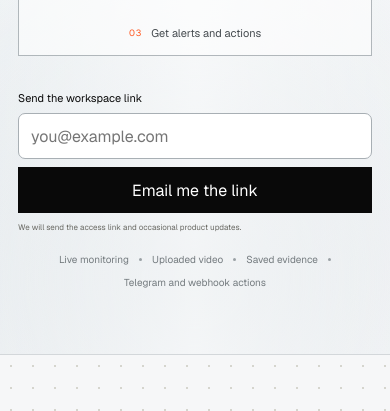
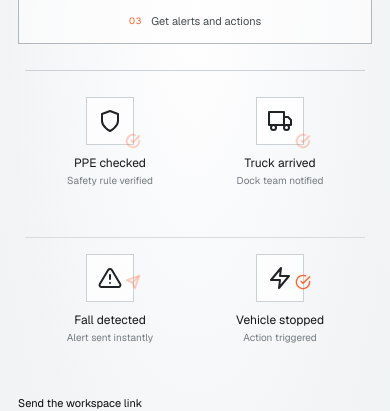
Before and after one commit to Wasseem10/artae-vision, a Next.js app in the folder apps/web/: page / in a window 390 px wide. Shown: the part 754-1165 px from the top of the page. Built offline with nearby package versions, Linux system fonts and the light colour scheme.

Commit message:
Add hero evidence ribbon

```diff
--- a/apps/web/src/components/marketing-page.module.css
+++ b/apps/web/src/components/marketing-page.module.css
@@ -64,8 +64,8 @@
 .saleBar code { background: #0a0a0a; color: #fff; font-size: 9px; padding: 7px 10px; }
 .saleBar span:last-child { align-items: center; display: flex; gap: 8px; }
 
-.hero { align-items: center; background-color: #f2f4f6; background-image: radial-gradient(circle at 18% 22%, rgba(255,255,255,.98) 0, rgba(255,255,255,0) 34%), radial-gradient(circle at 82% 18%, rgba(216,223,228,.76) 0, rgba(216,223,228,0) 32%), radial-gradient(circle at 50% 92%, rgba(205,214,220,.58) 0, rgba(205,214,220,0) 42%), linear-gradient(135deg, #fafbfc 0%, #edf1f3 48%, #f7f8f9 100%); border-bottom: 1px solid var(--line); display: flex; flex-direction: column; justify-content: center; min-height: 690px; padding: 86px 24px 74px; position: relative; text-align: center; }
-.hero::before { background: linear-gradient(90deg, rgba(255,255,255,.18), rgba(255,255,255,.62) 50%, rgba(255,255,255,.18)); content: ""; inset: 0; pointer-events: none; position: absolute; }
+.hero { align-items: center; background-color: #f3f5f6; border-bottom: 1px solid var(--line); display: flex; flex-direction: column; isolation: isolate; justify-content: center; min-height: max(760px, calc(100svh - 113px)); overflow: hidden; padding: 72px 24px 52px; position: relative; text-align: center; }
+.hero::before { background: radial-gradient(ellipse at center, rgba(255,255,255,.96) 0%, rgba(249,250,251,.9) 33%, rgba(238,242,244,.32) 68%, rgba(230,235,238,.18) 100%); content: ""; inset: 0; pointer-events: none; position: absolute; z-index: 0; }
 .hero > * { position: relative; z-index: 1; }
 .heroEyebrow { align-items: center; color: #5b6267; display: flex; font-size: 10px; gap: 9px; letter-spacing: .18em; margin-bottom: 22px; text-transform: uppercase; }
 .heroEyebrow i { background: var(--orange); border-radius: 50%; box-shadow: 0 0 0 4px rgba(255,87,31,.12); height: 7px; width: 7px; }
@@ -77,13 +77,25 @@
 .heroPrimary { background: #090909; color: #fff !important; }
 .heroSecondary { background: rgba(250,251,252,.84); }
 .heroSecondary b { margin-left: auto; }
-.heroSteps { align-items: stretch; background: rgba(255,255,255,.58); border: 1px solid rgba(139,148,154,.65); display: flex; margin-top: 28px; }
-.heroSteps > span { align-items: center; color: #454b4f; display: flex; font-size: 11px; gap: 9px; min-height: 44px; padding: 0 16px; }
+.heroSteps { align-items: stretch; background: rgba(255,255,255,.58); border: 1px solid rgba(139,148,154,.65); display: flex; margin-top: 28px; width: min(100%, 690px); }
+.heroSteps > span { align-items: center; color: #454b4f; display: flex; flex: 1 1 0; font-size: 11px; gap: 9px; justify-content: center; min-height: 44px; padding: 0 16px; }
 .heroSteps > span b { color: var(--orange); font-size: 9px; letter-spacing: .1em; }
 .heroSteps > svg { align-self: center; color: #959ca0; height: 13px; width: 13px; }
-.capabilityLine { align-items: center; color: #747b7f; display: flex; font-size: 10px; gap: 10px; margin-top: 20px; }
-.capabilityLine i { background: #9aa1a5; border-radius: 50%; height: 3px; width: 3px; }
+.heroEvidence { border-top: 1px solid #cbd1d5; display: grid; gap: 0; grid-template-columns: repeat(4, minmax(0, 1fr)); list-style: none; margin: 30px 0 0; max-width: 1260px; padding: 26px 0 0; width: min(100%, 1260px); }
+.heroEvidence li { align-items: center; display: flex; flex-direction: column; min-height: 128px; padding: 0 24px; position: relative; text-align: center; }
+.heroEvidenceIcon { align-items: center; background: rgba(255,255,255,.72); border: 1px solid #cbd1d5; display: inline-flex; height: 68px; justify-content: center; width: 68px; }
+.heroEvidenceIcon svg { color: #202326; height: 34px; width: 34px; }
+.heroEvidence li div { display: flex; flex-direction: column; gap: 5px; margin-top: 12px; min-width: 0; }
+.heroEvidence strong { color: #141617; font-size: 14px; line-height: 1.1; white-space: nowrap; }
+.heroEvidence small { color: #747b7f; font-size: 10px; line-height: 1.2; white-space: nowrap; }
+.heroEvidenceStatus { color: var(--orange); height: 19px; left: calc(50% + 21px); position: absolute; top: 52px; width: 19px; }
+.heroEvidence li:nth-child(1) .heroEvidenceStatus { animation: evidencePulse 4.8s ease-in-out infinite; }
+.heroEvidence li:nth-child(2) .heroEvidenceStatus { animation: evidencePulse 4.8s .55s ease-in-out infinite; }
+.heroEvidence li:nth-child(3) .heroEvidenceStatus { animation: evidencePulse 4.8s 1.1s ease-in-out infinite; }
+.heroEvidence li:nth-child(4) .heroEvidenceStatus { animation: evidencePulse 4.8s 1.65s ease-in-out infinite; }
 .mobileEmail { display: none; }
+
+@keyframes evidencePulse { 0%, 15%, 100% { opacity: .42; transform: scale(.94); } 6% { opacity: 1; transform: scale(1); } }
 
 .numberedSection { background-image: radial-gradient(#d5d5ce 1px, transparent 1px); background-size: 22px 22px; border-bottom: 1px solid var(--line); padding: 72px max(24px, calc((100vw - 1120px) / 2)) 94px; }
 .sectionIntro { align-items: start; display: grid; gap: 26px; grid-template-columns: 34px 210px 1fr; margin-bottom: 38px; }
@@ -310,6 +322,8 @@
 @media (max-width: 960px) {
   .header { padding: 0 25px; }
   .desktopNav { gap: 18px; }
+  .heroEvidence li { padding: 0 14px; }
+  .heroEvidence strong { font-size: 12px; }
   .sectionIntro { grid-template-columns: 34px 150px 1fr; }
   .sectionIntro > div:last-child { grid-template-columns: 1fr; }
   .footerGrid { grid-template-columns: 1.2fr repeat(2, 1fr); row-gap: 42px; }
@@ -322,7 +336,7 @@
   .menuButton { display: inline-grid; place-items: center; }
   .saleBar { align-items: flex-start; flex-direction: column; gap: 4px; justify-content: center; min-height: 96px; padding: 13px 16px; }
   .saleBar code, .saleBar span:last-child { display: none; }
-  .hero { min-height: 720px; padding: 74px 18px 65px; }
+  .hero { min-height: 980px; padding: 62px 18px 52px; }
   .hero h1 { font-size: clamp(42px, 12.6vw, 56px); line-height: 1.02; }
   .hero > p { font-size: 12px; line-height: 1.65; }
   .heroActions { display: none; }
@@ -330,7 +344,9 @@
   .heroSteps > span { justify-content: center; }
   .heroSteps > svg { display: none; }
   .heroSteps > span + span { border-top: 1px solid rgba(139,148,154,.45); }
-  .capabilityLine { flex-wrap: wrap; justify-content: center; max-width: 350px; }
+  .heroEvidence { grid-template-columns: repeat(2, minmax(0, 1fr)); margin-top: 26px; max-width: 520px; row-gap: 16px; }
+  .heroEvidence li { min-height: 124px; padding: 0 14px; }
+  .heroEvidence li:nth-child(n+3) { border-top: 1px solid #d7dcdf; padding-top: 16px; }
   .mobileEmail { display: grid; gap: 8px; margin-top: 35px; max-width: 360px; text-align: left; width: 100%; }
   .mobileEmail strong { font-size: 11px; }
   .mobileEmail input { background: #fff; border: 1px solid var(--line-dark); min-height: 46px; padding: 0 12px; }
@@ -387,7 +403,15 @@
   .legal { align-items: flex-start; flex-direction: column; gap: 10px; padding: 18px 20px; }
 }
 
+@media (max-width: 430px) {
+  .hero { min-height: 1080px; }
+  .heroEvidence { max-width: 340px; }
+  .heroEvidenceIcon { height: 48px; width: 48px; }
+  .heroEvidenceIcon svg { height: 24px; width: 24px; }
+  .heroEvidenceStatus { height: 16px; left: calc(50% + 15px); top: 36px; width: 16px; }
+}
+
 @media (prefers-reduced-motion: reduce) {
   .page *, .page *::before, .page *::after { scroll-behavior: auto !important; transition: none !important; }
-  .scanSweep, .evidenceSweep, .agentSweep, .jobSweep, .liveAnalysis i { animation: none !important; }
+  .scanSweep, .evidenceSweep, .agentSweep, .jobSweep, .liveAnalysis i, .heroEvidenceStatus { animation: none !important; }
 }
--- a/apps/web/src/components/marketing-page.tsx
+++ b/apps/web/src/components/marketing-page.tsx
@@ -5,9 +5,11 @@ import Link from "next/link";
 import { useEffect, useState } from "react";
 import {
   FiActivity,
+  FiAlertTriangle,
   FiArrowRight,
   FiBell,
   FiCheck,
+  FiCheckCircle,
   FiChevronDown,
   FiCpu,
   FiDownload,
@@ -17,8 +19,10 @@ import {
   FiMenu,
   FiMessageCircle,
   FiSearch,
+  FiSend,
   FiShield,
   FiTrendingDown,
+  FiTruck,
   FiVideo,
   FiX,
   FiZap,
@@ -111,8 +115,13 @@ export function MarketingPage() {
         <div className={styles.heroSteps} aria-label="How Artae works">
           <span><b>01</b> Connect video</span><FiArrowRight /><span><b>02</b> Describe the event</span><FiArrowRight /><span><b>03</b> Get alerts and actions</span>
         </div>
+        <ul className={styles.heroEvidence} aria-label="Examples of events Artae can detect and act on">
+          <li><span className={styles.heroEvidenceIcon}><FiShield /></span><div><strong>PPE checked</strong><small>Safety rule verified</small></div><FiCheckCircle className={styles.heroEvidenceStatus} aria-hidden="true" /></li>
+          <li><span className={styles.heroEvidenceIcon}><FiTruck /></span><div><strong>Truck arrived</strong><small>Dock team notified</small></div><FiCheckCircle className={styles.heroEvidenceStatus} aria-hidden="true" /></li>
+          <li><span className={styles.heroEvidenceIcon}><FiAlertTriangle /></span><div><strong>Fall detected</strong><small>Alert sent instantly</small></div><FiSend className={styles.heroEvidenceStatus} aria-hidden="true" /></li>
+          <li><span className={styles.heroEvidenceIcon}><FiZap /></span><div><strong>Vehicle stopped</strong><small>Action triggered</small></div><FiCheckCircle className={styles.heroEvidenceStatus} aria-hidden="true" /></li>
+        </ul>
         <form className={styles.mobileEmail} onSubmit={(event) => event.preventDefault()}><strong>Send the workspace link</strong><input aria-label="Email address" placeholder="you@example.com" type="email" /><button type="submit">Email me the link</button><small>We will send the access link and occasional product updates.</small></form>
-        <div className={styles.capabilityLine}>Live monitoring <i /> Uploaded video <i /> Saved evidence <i /> Telegram and webhook actions</div>
       </section>
 
       <section className={styles.numberedSection} id="overview">
```
Also changed, not shown: 1 other file (tests, documents, lock files or other folders).
